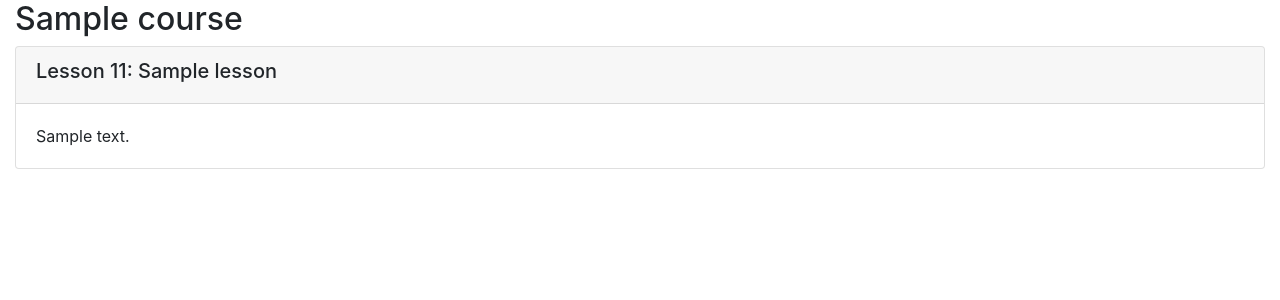
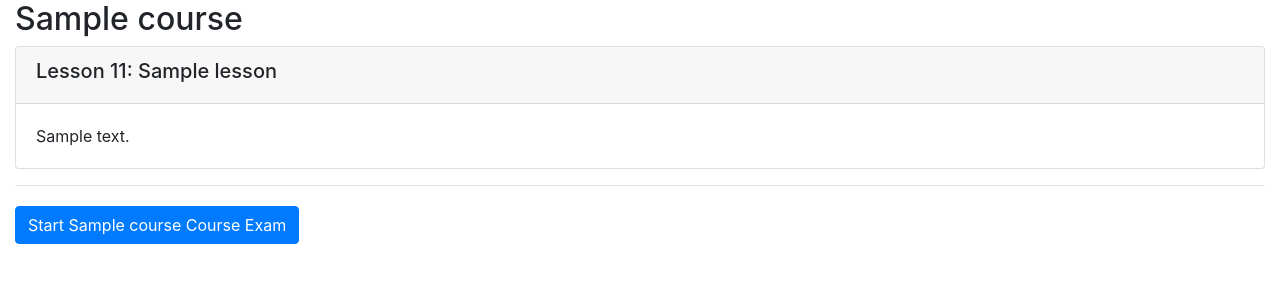
Before and after one commit to JspecGeek4maniacs/Django-Final-Project, a Django app: template onlinecourse/templates/onlinecourse/course_detail_bootstrap.html in a window 1280 px wide. Shown: the part 56-356 px from the top of the page. Run offline with Django 3.2, Linux system fonts and the light colour scheme; a user stored in the database is signed in; tables that the repository leaves empty hold one stand-in row (values such as "Sample post"); the template is opened without the code that fills it: most values are stand-ins (such as "Sample title", 1, 10 or a date in 2020); parts of the project's set-up code (start-up, migrations or seed data) failed here and were passed over; some libraries are stand-ins or nearby versions.

Commit message:
Update course_detail_bootstrap.html

```diff
--- a/onlinecourse/templates/onlinecourse/course_detail_bootstrap.html
+++ b/onlinecourse/templates/onlinecourse/course_detail_bootstrap.html
@@ -50,39 +50,23 @@
                 </div>
             {% endfor %}
         </div>
-            <!-- Task: show questions and choices -->
-            <!-- <HINT> Use Bootstrap Collapse to hide exam first, more details could be found here
-            https://www.w3schools.com/bootstrap4/bootstrap_collapse.asp-->
-
-            <!--
-
-            A collapse example here:
-            <div id="exam" class="collapse">
-                Click to expand elements within the collapse div
-                </div>
-
-            -->
-
-            <!-- <HINT> If user is authenticated, show course exam with a list of question -->
-
-            <!-- <HINT> Each example will have many questions -->
-
-            <!-- <HINT> Each question will have many choices -->
-
-
-            <!-- <HINT> Create a form to collect the selected choices for all questions -->
-            <!-- <HINT> For each question choice, you may create a checkbox input like
-            <input type="check" name="choice_{{choice.id}}" id="{{choice.id}}" ...>
-            -->
-
-            <!-- A choice submission form example
-            <form id="questionform" action="point to a submit view" method="post">
-                        ... for each question in the course ...
+        <!-- Each course has only one course (instead of lesson) exam, so no for loop here -->
+        {% if user.is_authenticated and course.question_set.count > 0 %}
+            <div class="w-100">
+                <hr>
+                <button class="btn btn-primary mt-1" type="button" data-toggle="collapse" data-target="#exam">
+                    Start {{course.title}} Course Exam
+                </button>
+                <div id="exam" class="collapse mt-2">
+                    <div class="card">
+                        <div class="card-body">
+                            <form id="questionform" action="/onlinecourse/{{ course.id }}/submit/" method="post">
+                                {% for question in course.question_set.all %}
                                         <div class="card mt-1">
                                             <div class="card-header"><h5>{{ question.question_text}}</h5></div>
                                             {% csrf_token %}
-                            <div class="form-group">
-                               ... for each choice in the question ...
+                                            <div class="form-group ml-2">
+                                                {% for choice in question.choice_set.all %}
                                                 <div class="form-check">
                                                     <label class="form-check-label">
                                                         <input type="checkbox" name="choice_{{choice.id}}"
@@ -90,13 +74,17 @@
                                                                 value="{{choice.id}}">{{ choice.choice_text }}
                                                     </label>
                                                 </div>
+                                                {% endfor %}
                                             </div>
                                         </div>
+                                    {% endfor %}
                                     <input class="btn btn-success btn-block" type="submit" value="Submit">
-            </form> -->
-
-            <!--Check here to see more details Bootstrap checkbox
-             https://www.w3schools.com/bootstrap4/bootstrap_forms_inputs.asp-->
+                            </form>
+                        </div>
+                    </div>
+                </div>
+            </div>
+        {% endif %}
     </div>
 </body>
 </html>
```
Lines whose indentation alone changed are shown as unchanged.
